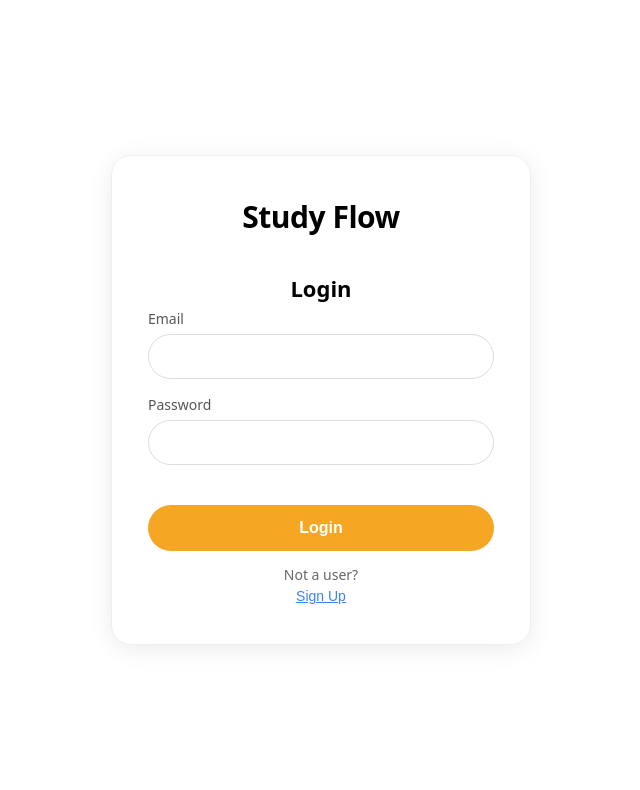
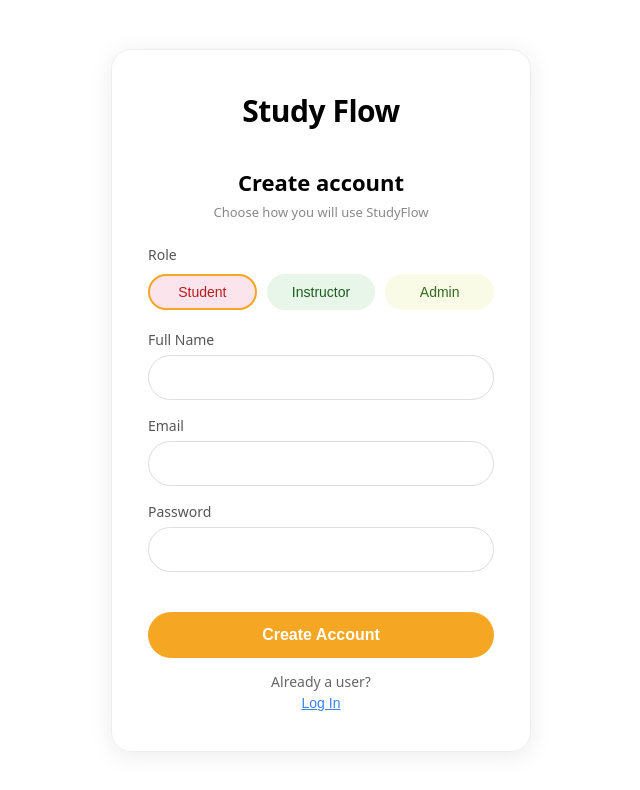
Before and after one commit to PCJashwanth/studyflow-frontend, a React (Vite) app: page /signup in a window 1280 px wide. Shown: the top 790 px of the page, without its empty margins (319-959 px from the left). Built offline with nearby package versions, Linux system fonts and the light colour scheme.

Commit message:
refactor: update login and signup pages to use React Router.

```diff
--- a/package.json
+++ b/package.json
@@ -11,7 +11,8 @@
   },
   "dependencies": {
     "react": "^19.2.6",
-    "react-dom": "^19.2.6"
+    "react-dom": "^19.2.6",
+    "react-router-dom": "^6.30.4"
   },
   "devDependencies": {
     "@eslint/js": "^10.0.1",
--- a/src/App.jsx
+++ b/src/App.jsx
@@ -1,3 +1,4 @@
+import { BrowserRouter, Routes, Route, Link } from "react-router-dom";
 import { useState } from 'react'
 import Login from './pages/Login'
 import Signup from './pages/Signup'
@@ -7,31 +8,15 @@ import AdminDashboard from './pages/admin/AdminDashboard'
 import './App.css'
 
 function App() {
-  // 'login', 'signup', 'student-dashboard', 'admin-dashboard' or 'instructor-dashboard'
-  const [page, setPage] = useState('login')
-
   return (
-    <>
-      {page === 'login' && (
-        <Login
-          onGoToSignup={() => setPage('signup')}
-          onLogin={() => setPage('student-dashboard')}
-        />
-      )}
-      {page === 'signup' && (
-        <Signup onGoToLogin={() => setPage('login')} />
-      )}
-      {page === 'student-dashboard' && (
-        <StudentDashboard onLogout={() => setPage('login')} />
-      )}
-      {page === 'instructor-dashboard' && (
-        <InstructorDashboard onLogout={() => setPage('login')} />
-      )}
-      {page === 'admin-dashboard' && (
-        <AdminDashboard onLogout={() => setPage('login')} />
-      )}
-    </>
-  )
+    <BrowserRouter>
+      <Routes>
+        <Route path="/" element={<Login />} />
+        <Route path="/login" element={<Login />} />
+        <Route path="/signup" element={<Signup />} />
+      </Routes>
+    </BrowserRouter>
+  );
 }
 
 export default App
--- a/src/pages/Login.jsx
+++ b/src/pages/Login.jsx
@@ -1,15 +1,20 @@
 import { useState } from 'react'
+import { useNavigate } from 'react-router-dom'
 
 // Login page - shows email/password form
-function Login({ onGoToSignup, onLogin }) {
+function Login() {
   const [email, setEmail] = useState('')
   const [password, setPassword] = useState('')
+
+  const navigate = useNavigate()
 
   function handleSubmit(e) {
     e.preventDefault()
     // TODO: connect to backend login API
     console.log('Login submitted:', { email, password })
-    onLogin()
+
+    // 'student-dashboard', 'admin-dashboard' or 'instructor-dashboard'
+    navigate('/admin-dashboard')
   }
 
   return (
@@ -56,7 +61,7 @@ function Login({ onGoToSignup, onLogin }) {
 
         {/* Link to switch to the signup page */}
         <p className="switch-text">Not a user?</p>
-        <button onClick={onGoToSignup} className="btn-link">
+        <button onClick={() => navigate("/signup")} className="btn-link">
           Sign Up
         </button>
 
--- a/src/pages/Signup.jsx
+++ b/src/pages/Signup.jsx
@@ -1,14 +1,17 @@
 import { useState } from 'react'
+import { useNavigate } from 'react-router-dom'
 
 // The three roles a user can sign up as
 const ROLES = ['Student', 'Instructor', 'Admin']
 
 // Signup page - shows role selection + name/email/password form
-function Signup({ onGoToLogin }) {
+function Signup() {
   const [role, setRole] = useState('Student') // default to Student
   const [fullName, setFullName] = useState('')
   const [email, setEmail] = useState('')
   const [password, setPassword] = useState('')
+
+  const navigate = useNavigate()
 
   function handleSubmit(e) {
     e.preventDefault()
@@ -90,7 +93,7 @@ function Signup({ onGoToLogin }) {
 
         {/* Link to go back to the login page */}
         <p className="switch-text">Already a user?</p>
-        <button onClick={onGoToLogin} className="btn-link">
+        <button onClick={() => navigate('/login')} className="btn-link">
           Log In
         </button>
 
```
Also changed, not shown: 1 other file (tests, documents, lock files or other folders).
